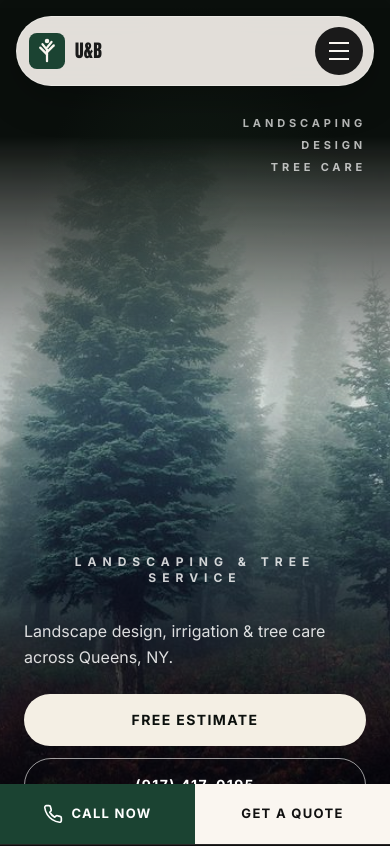
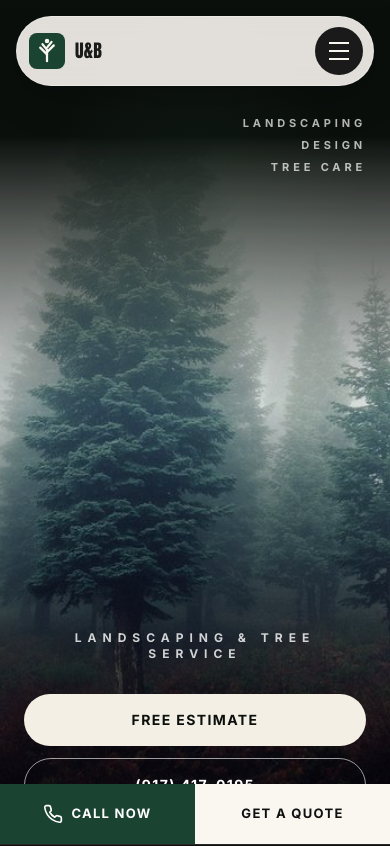
Before and after one commit to yakusee5555-cmd/ub-landscaping-demo, a React (Vite) app: page / in a window 390 px wide. Shown: the top 846 px of the page. Built offline with nearby package versions, Linux system fonts and the light colour scheme.

Commit message:
Remove hero sub line; marquee never pauses

```diff
--- a/src/components/Hero.tsx
+++ b/src/components/Hero.tsx
@@ -92,9 +92,6 @@ export default function Hero() {
             className="hero-fade flex flex-col md:flex-row items-start md:items-end justify-between gap-6"
             style={{ animationDelay: "1.2s" }}
           >
-            <p className="max-w-md text-white/85 text-base md:text-lg leading-relaxed">
-              Landscape design, irrigation &amp; tree care across Queens, NY.
-            </p>
             <div className="flex w-full flex-col gap-3 sm:w-auto sm:flex-row">
               <a
                 href="#contact"
--- a/src/components/MotionBits.tsx
+++ b/src/components/MotionBits.tsx
@@ -1,6 +1,6 @@
 import { useEffect, useRef, useState } from "react";
 
-/* ---------- marquee strip: services + towns, pauses on hover ---------- */
+/* ---------- marquee strip: services + towns, always running ---------- */
 export function Marquee({ items }: { items: string[] }) {
   const row = [...items, ...items];
   return (
--- a/src/index.css
+++ b/src/index.css
@@ -178,9 +178,6 @@ body {
 .marquee-track {
   animation: marquee 28s linear infinite;
 }
-.marquee-track:hover {
-  animation-play-state: paused;
-}
 
 /* ---- button shine sweep (not a fade) ---- */
 .btn-shine {
```
